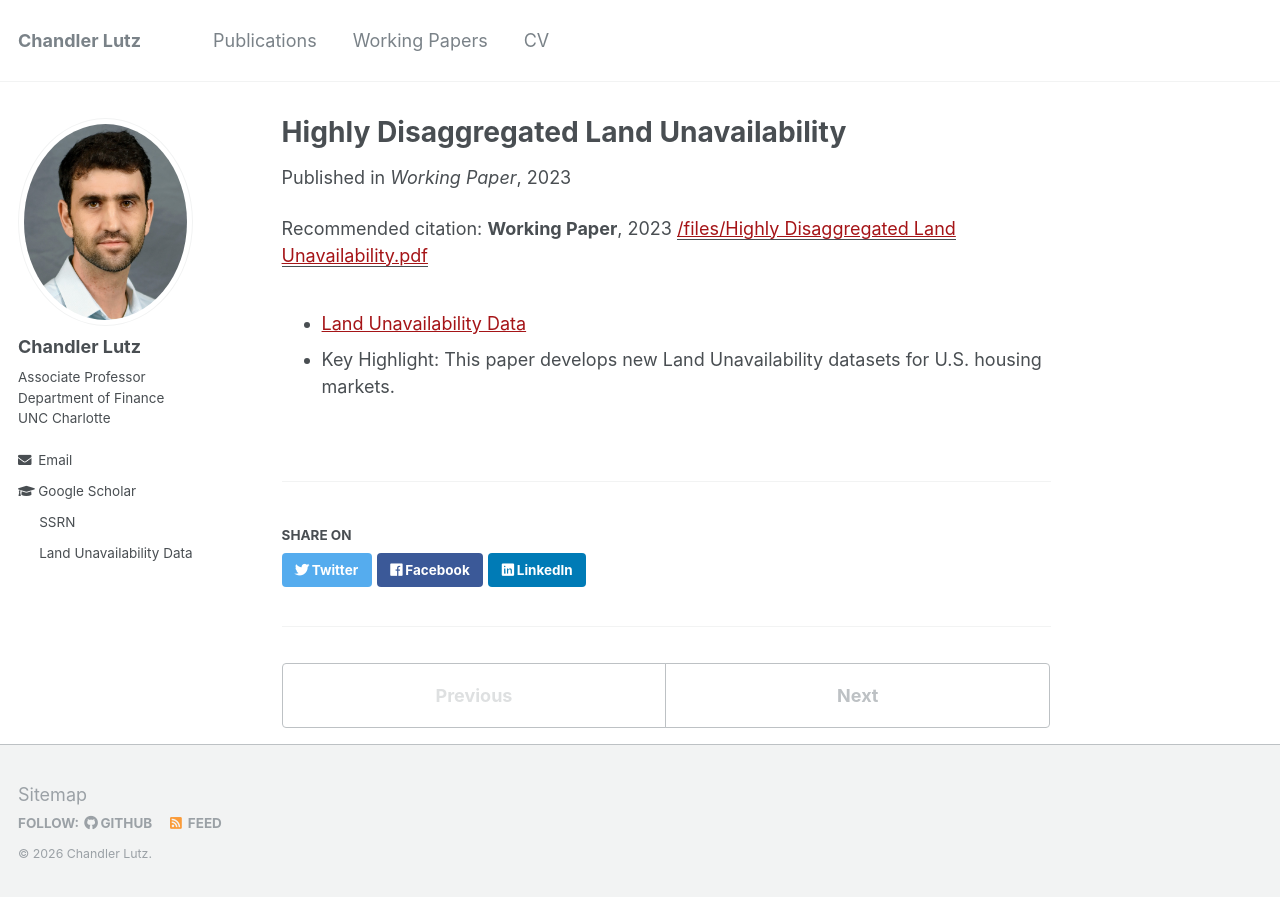
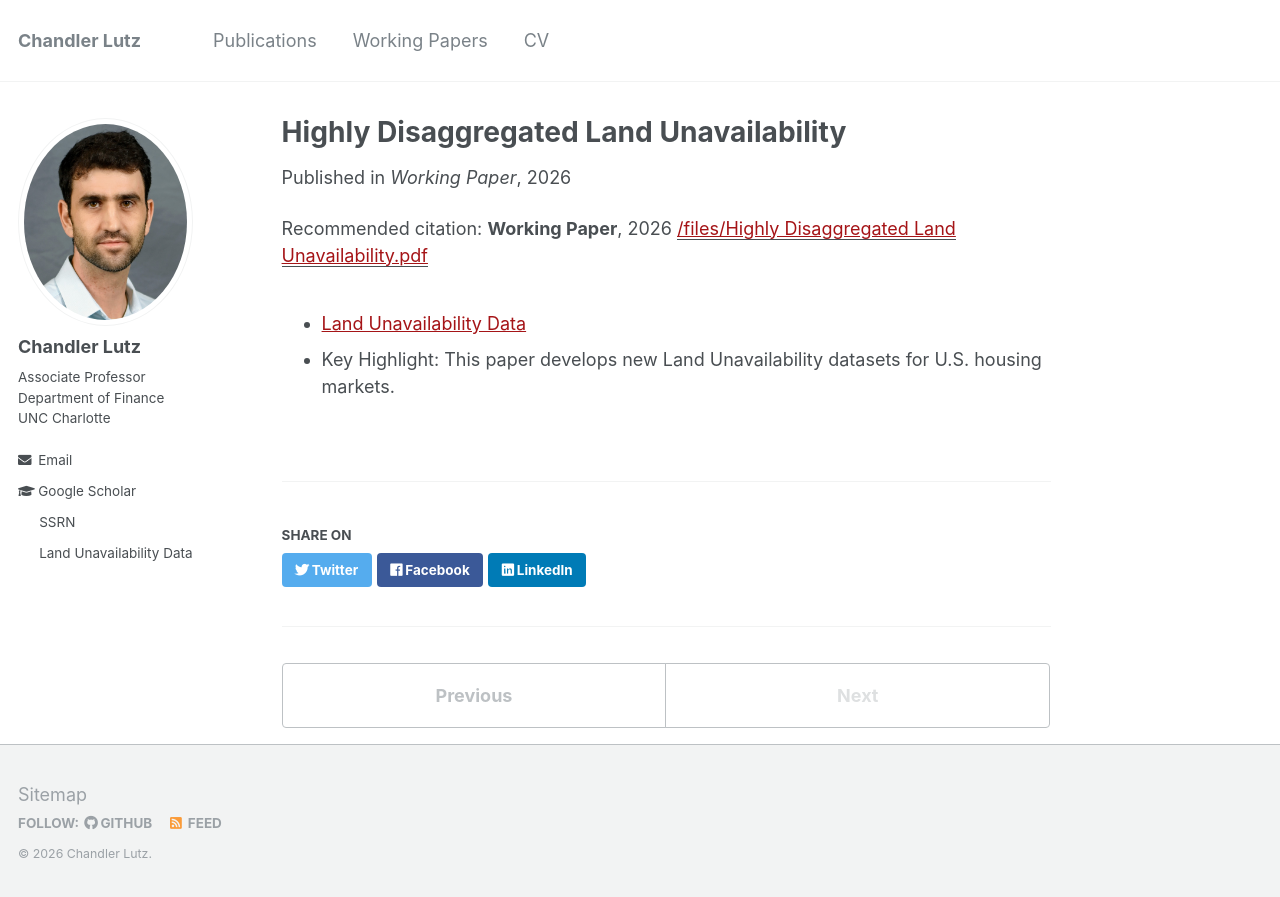
Before and after one commit to ChandlerLutz/ChandlerLutz.github.io, a Jekyll site: the page built from _workingpapers/2021-land-unavailability.md, in a window 1280 px wide. Shown: the top 897 px of the page. Built offline with Jekyll 4.4.1, drawn with Linux system fonts in a browser that asks for light colours.

Commit message:
Update LU

```diff
--- a/_workingpapers/2021-land-unavailability.md
+++ b/_workingpapers/2021-land-unavailability.md
@@ -2,11 +2,11 @@
 title: "Highly Disaggregated Land Unavailability"
 collection: publications
 permalink: /publication/2021-land-unavailability
-date: 2023-08-14
+date: 2026-01-01
 venue: 'Working Paper'
 paperurl: '/files/Highly Disaggregated Land Unavailability.pdf'
 ssrn: 'https://papers.ssrn.com/sol3/papers.cfm?abstract_id=3478900'
-citation: '<b>Working Paper</b>, 2023'
+citation: '<b>Working Paper</b>, 2026'
 g_scholar: '<a href="https://scholar.google.com/scholar?hl=en&as_sdt=0%2C5&q=%22Highly+Disaggregated+Land+Unavailability%22&btnG=#d=gs_cit&t=1692242337555&u=%2Fscholar%3Fq%3Dinfo%3A2h06Qncb6ecJ%3Ascholar.google.com%2F%26output%3Dcite%26scirp%3D0%26hl%3Den">Citation</a>'
 ---
 * <a href="https://github.com/ChandlerLutz/LandUnavailabilityData">Land Unavailability Data</a>
```
